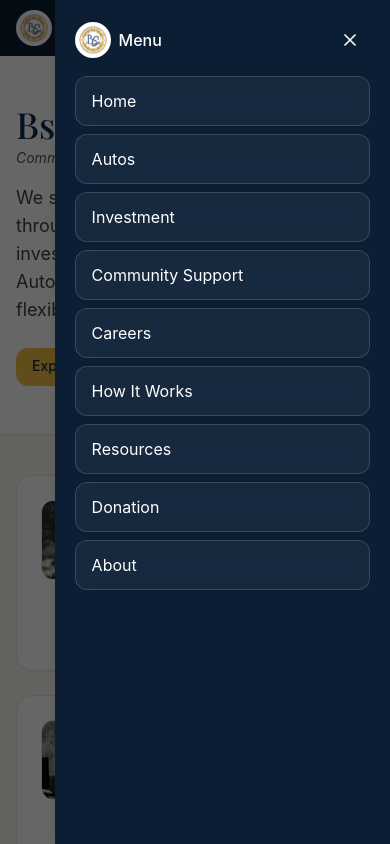
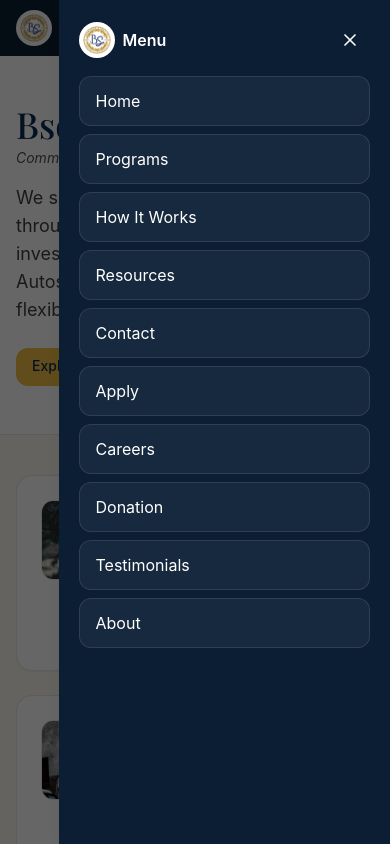
Before and after one commit to Aim-Empire/site_bsonsinc, a Next.js app: page / in a window 390 px wide. Both pictures are taken after a click on the button "Open menu". Shown: the top 844 px of the page. Built offline with nearby package versions, Linux system fonts and the light colour scheme.

Commit message:
ui(header): bolder brand, horizontal hamburger, add Testimonials to menu

```diff
--- a/components/Header.tsx
+++ b/components/Header.tsx
@@ -1,18 +1,18 @@
-'use client';
-
+"use client";
 import Link from "next/link";
 import { useState } from "react";
 
 const nav = [
   { href: "/", label: "Home" },
-  { href: "/programs/autos", label: "Autos" },
-  { href: "/programs/investment", label: "Investment" },
-  { href: "/programs/community-support", label: "Community Support" },
-  { href: "/careers", label: "Careers" },
+  { href: "/programs", label: "Programs" },
   { href: "/how-it-works", label: "How It Works" },
   { href: "/resources", label: "Resources" },
+  { href: "/contact", label: "Contact" },
+  { href: "/apply", label: "Apply" },
+  { href: "/careers", label: "Careers" },
   { href: "/donation", label: "Donation" },
-  { href: "/about", label: "About" }, // keep About last
+  { href: "/testimonials", label: "Testimonials" }, // added
+  { href: "/about", label: "About" },               // keep last
 ];
 
 export default function Header() {
@@ -21,57 +21,56 @@ export default function Header() {
   return (
     <>
       <header className="z-40 bg-[#0B1E34] text-white">
-        <div className="container mx-auto max-w-6xl h-14 px-4 flex items-center justify-between">
-          {/* Left: logo on white chip */}
+        <div className="container-default h-14 flex items-center justify-between">
+          {/* Left: logo on white badge */}
           <Link href="/" className="flex items-center gap-2">
             <span className="w-9 h-9 rounded-full bg-white grid place-items-center overflow-hidden">
-              <img src="/logo.png" className="w-7 h-7 object-contain" alt="Bsons Inc." />
+              <img src="/logo.png" className="w-7 h-7 object-contain" alt="Bsons Inc logo" />
             </span>
           </Link>
 
-          {/* Center: short brand */}
-          <div className="font-semibold tracking-wide">Bsons Inc.</div>
+          {/* Center: brand (bolder & bigger) */}
+          <div className="font-display font-black text-xl md:text-2xl tracking-wide">
+            Bsons Inc.
+          </div>
 
-          {/* Right: 3 vertical lines button */}
+          {/* Right: hamburger (THREE HORIZONTAL LINES) */}
           <button
             aria-label="Open menu"
             onClick={() => setOpen(true)}
-            className="inline-flex items-center justify-center w-10 h-10 rounded-lg hover:bg-white/10 active:bg-white/20"
+            className="inline-flex items-center justify-center w-10 h-10 rounded-lg hover:bg-white/10 focus:outline-none focus:ring-2 focus:ring-white/30"
           >
-            <svg width="18" height="18" viewBox="0 0 24 24" fill="none" aria-hidden="true">
-              <path d="M7 4v16M12 4v16M17 4v16" stroke="currentColor" strokeWidth="2" strokeLinecap="round"/>
+            <svg width="22" height="22" viewBox="0 0 24 24" fill="none" aria-hidden="true">
+              <path d="M4 6h16M4 12h16M4 18h16" stroke="currentColor" strokeWidth="2" strokeLinecap="round"/>
             </svg>
           </button>
         </div>
       </header>
 
-      {/* Slide-out menu */}
+      {/* Slideout menu */}
       {open && (
         <div className="fixed inset-0 z-50">
           <div className="absolute inset-0 bg-black/60" onClick={() => setOpen(false)} />
-          <aside className="absolute right-0 top-0 h-full w-[86%] max-w-sm bg-[#0B1E34] text-white shadow-xl p-5 overflow-y-auto">
+          <aside className="absolute right-0 top-0 h-full w-[85%] max-w-sm bg-[#0B1E34] text-white shadow-xl p-5 overflow-y-auto">
             <div className="flex items-center justify-between">
               <div className="flex items-center gap-2">
                 <span className="w-9 h-9 rounded-full bg-white grid place-items-center overflow-hidden">
-                  <img src="/logo.png" className="w-7 h-7 object-contain" alt="Bsons Inc." />
+                  <img src="/logo.png" className="w-7 h-7 object-contain" alt="Bsons Inc logo" />
                 </span>
-                <span className="font-medium">Menu</span>
+                <span className="font-semibold">Menu</span>
               </div>
               <button onClick={() => setOpen(false)} className="w-10 h-10 grid place-items-center rounded-lg hover:bg-white/10">
-                <svg width="20" height="20" viewBox="0 0 24 24" fill="none">
-                  <path d="M6 6l12 12M18 6l-12 12" stroke="currentColor" strokeWidth="2" strokeLinecap="round"/>
-                </svg>
+                <svg width="20" height="20" viewBox="0 0 24 24" fill="none"><path d="M6 6l12 12M18 6l-12 12" stroke="currentColor" strokeWidth="2" strokeLinecap="round"/></svg>
               </button>
             </div>
 
-            {/* Buttons for links */}
             <nav className="mt-4 grid gap-2">
               {nav.map((i) => (
                 <Link
                   key={i.href}
                   href={i.href as any}
+                  className="w-full text-left rounded-xl px-4 py-3 bg-white/5 hover:bg-white/10 border border-white/10"
                   onClick={() => setOpen(false)}
-                  className="block rounded-xl px-4 py-3 bg-white/5 hover:bg-white/10 border border-white/15 backdrop-blur"
                 >
                   {i.label}
                 </Link>
```
